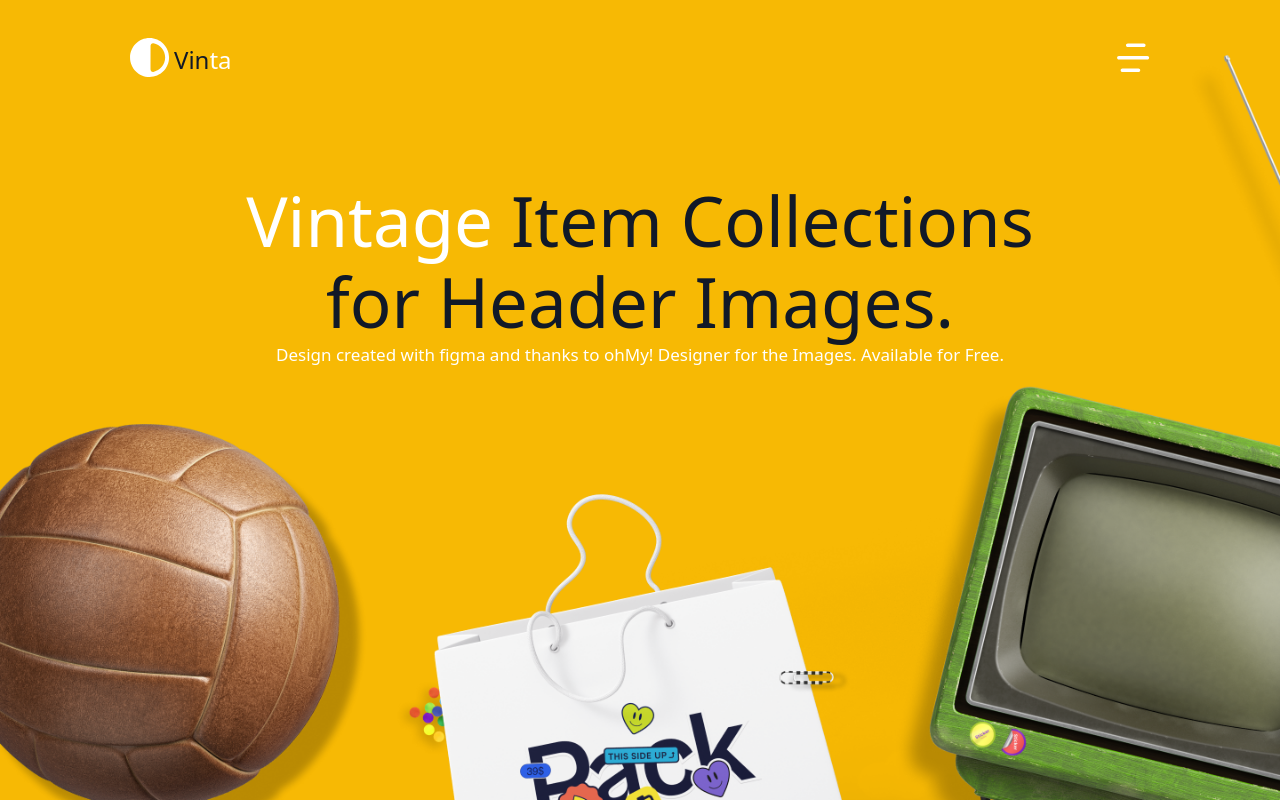
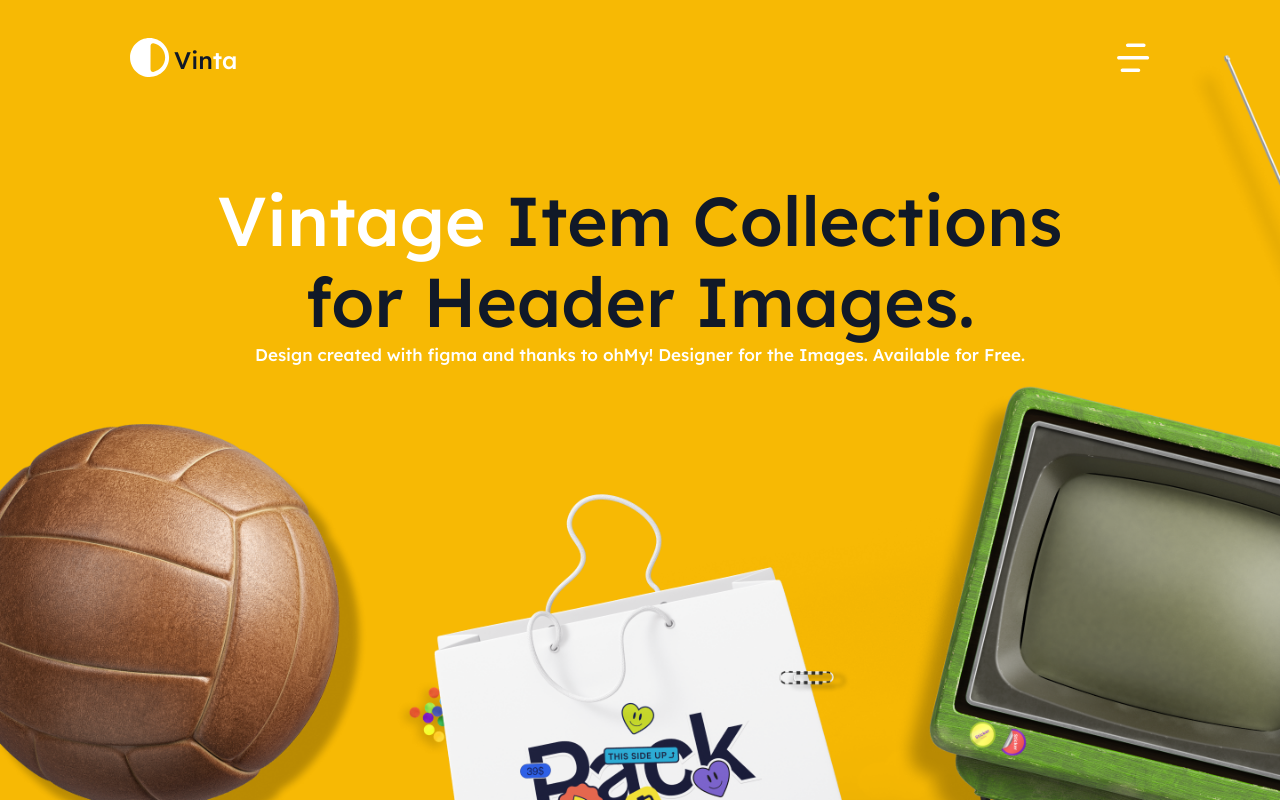
Before and after one commit to 4eug/Vinta-Landing-Page, a Next.js app: page / in a window 1280 px wide. Built offline with nearby package versions, Linux system fonts and the light colour scheme.

Commit message:
Tailwind Config

```diff
--- a/tailwind.config.js
+++ b/tailwind.config.js
@@ -1,10 +1,17 @@
 /* eslint-disable no-undef */
+const { screens} = require("tailwindcss/defaultTheme");
 
 module.exports = {
   content: ["./pages/**/*.{js,ts,jsx,tsx}", "./components/**/*.{js,ts,jsx,tsx}"],
   darkMode: "class",
   theme: {
     extend: {
+      screens: {
+        xxxsm: "200px",
+        xxsm: "340px",
+        xsm: "480px",
+        ...screens,
+      },
       colors: {
         'bg-color': '#F7B904',
         'primary-text-color': '#FFFFFF',
@@ -25,7 +32,8 @@ module.exports = {
         'small-line-weight': '30px',
       },
       fontFamily: {
-        'vinta-lexend':"Lexend",
+        sans: ["Lexend", "system-ui", "sans"],
+        monospace: ["DM Mono", "monospace"],
       },
     },
   },
```
